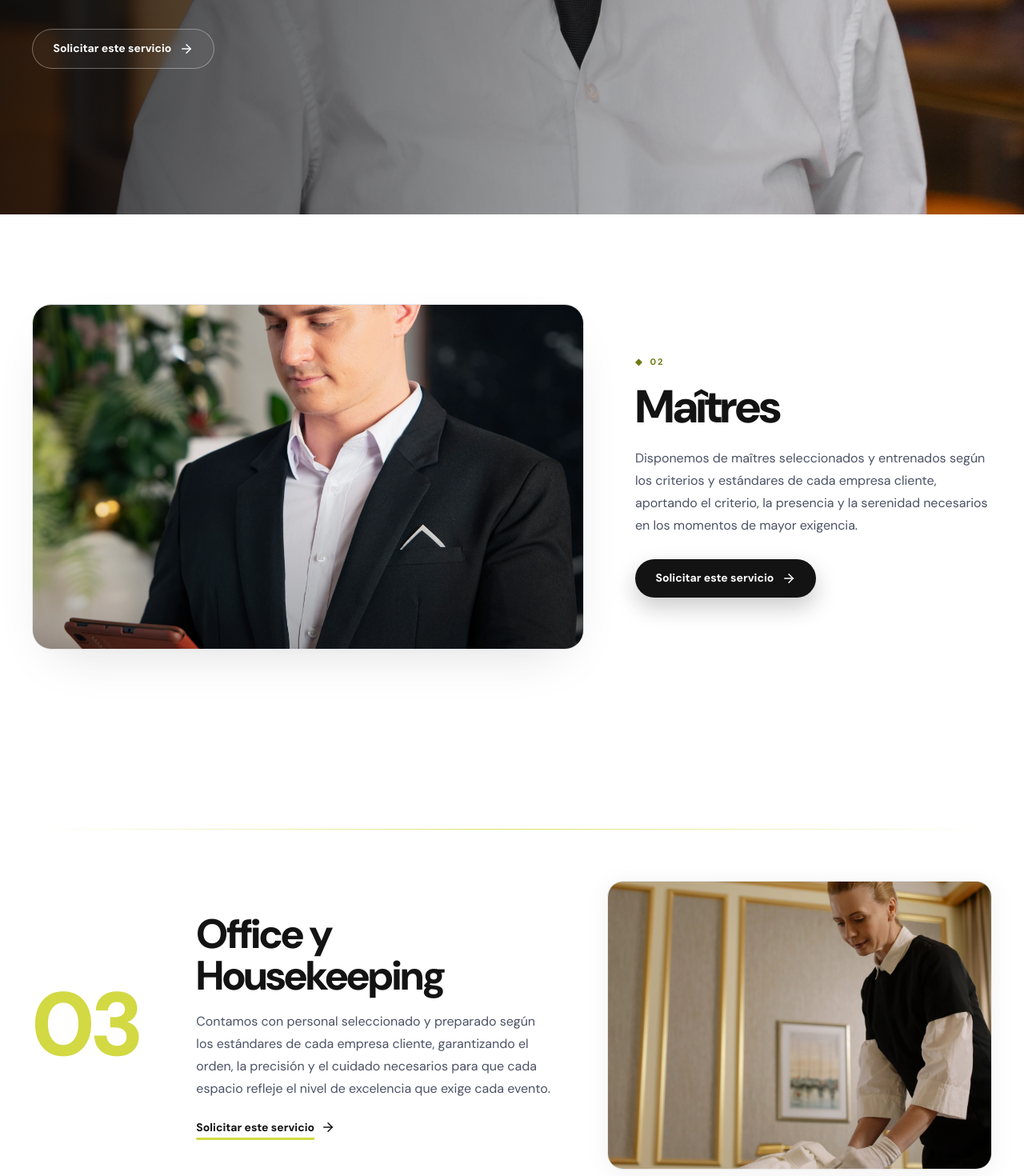
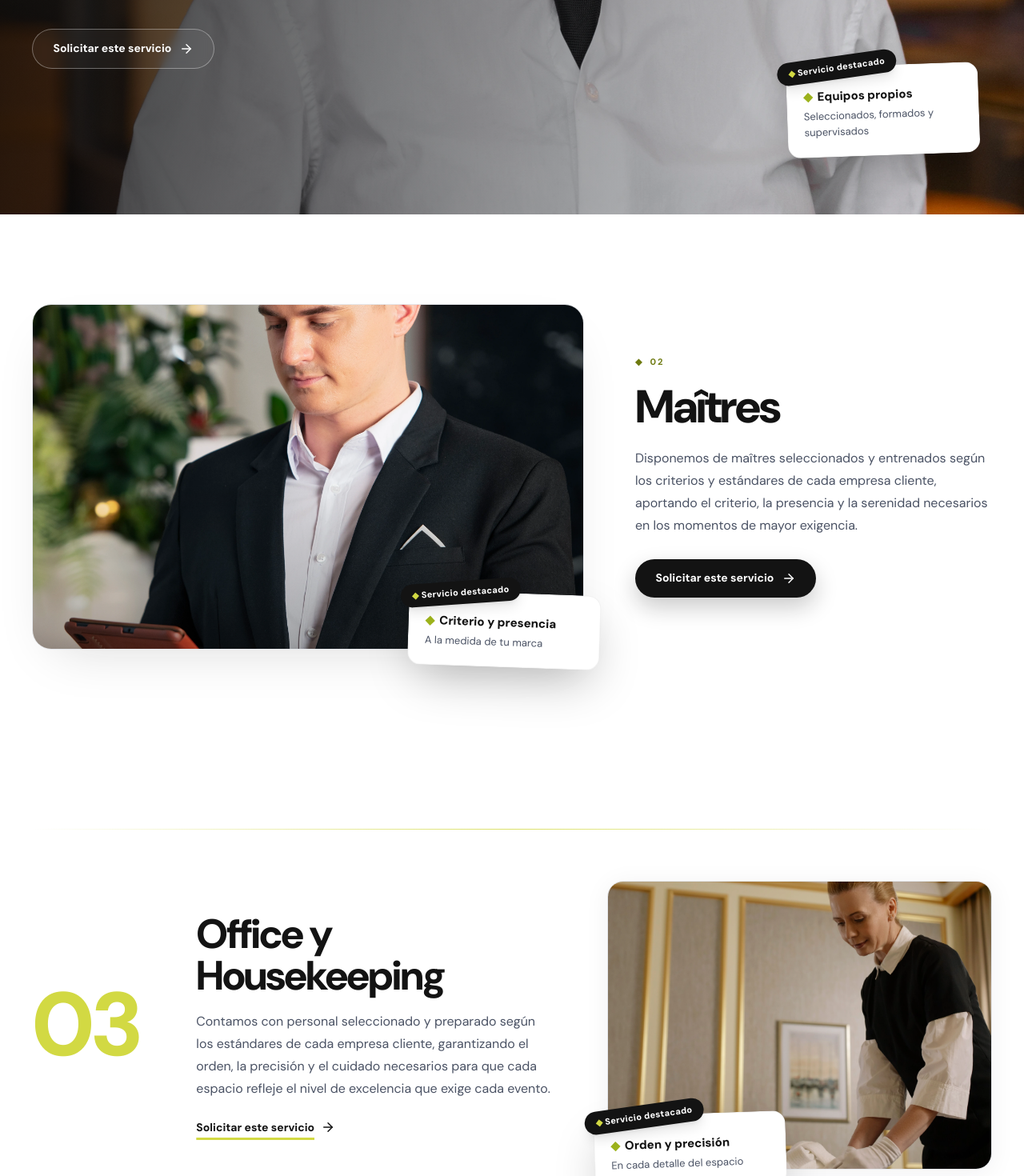
Before and after one commit to roxannaaguilera/premium-work-web, a Next.js app in the folder premium_work/: page / in a window 1280 px wide. Shown: the part 1580-3050 px from the top of the page at 80% size. Built offline with nearby package versions, Linux system fonts and the light colour scheme.

Commit message:
feat: tarjetas flotantes pop-up estilo Contra en servicios
- Nuevo componente PopCard: entrada con spring + flotación continua
- Pastilla 'Servicio destacado' y tarjeta con titular por servicio
- Colocadas en los 3 layouts (cinematic, split, editorial)

```diff
--- a/premium_work/components/Features.tsx
+++ b/premium_work/components/Features.tsx
@@ -13,10 +13,14 @@ const services: Array<{
   position: string;
   layout: Layout;
   flip?: boolean;
+  badgeTitle: string;
+  badgeSub: string;
 }> = [
   {
     title: "Camareros/as",
     copy: "Cada servicio de sala es ejecutado por profesionales propios, cuidadosamente seleccionados, formados en nuestros estándares y supervisados durante toda la prestación, garantizando agilidad y coherencia con la atmósfera del evento.",
+    badgeTitle: "Equipos propios",
+    badgeSub: "Seleccionados, formados y supervisados",
     slug: "camareros",
     src: "/images/serv-1-display.webp",
     position: "object-[50%_50%]",
@@ -25,6 +29,8 @@ const services: Array<{
   {
     title: "Maîtres",
     copy: "Disponemos de maîtres seleccionados y entrenados según los criterios y estándares de cada empresa cliente, aportando el criterio, la presencia y la serenidad necesarios en los momentos de mayor exigencia.",
+    badgeTitle: "Criterio y presencia",
+    badgeSub: "A la medida de tu marca",
     slug: "maitres",
     src: "/images/serv-2-display.webp",
     position: "object-[50%_center]",
@@ -33,6 +39,8 @@ const services: Array<{
   {
     title: "Office y Housekeeping",
     copy: "Contamos con personal seleccionado y preparado según los estándares de cada empresa cliente, garantizando el orden, la precisión y el cuidado necesarios para que cada espacio refleje el nivel de excelencia que exige cada evento.",
+    badgeTitle: "Orden y precisión",
+    badgeSub: "En cada detalle del espacio",
     slug: "office-y-housekeeping",
     src: "/images/serv-3-display.webp",
     position: "object-[50%_87%]",
@@ -41,6 +49,8 @@ const services: Array<{
   {
     title: "Hostess",
     copy: "Disponemos de personal de recepción seleccionado y formado según nuestros estándares y las necesidades de cada empresa cliente, garantizando una bienvenida cuidada, una atención impecable y una presencia acorde con la imagen y el nivel de cada evento.",
+    badgeTitle: "Bienvenida impecable",
+    badgeSub: "Acorde a tu imagen",
     slug: "hostess",
     src: "/images/serv-4-display.webp",
     position: "object-[50%_9%]",
@@ -49,6 +59,8 @@ const services: Array<{
   {
     title: "Personal de cocina",
     copy: "Contamos con personal de cocina seleccionado y preparado para integrarse con agilidad en cada equipo, aportando orden, precisión y capacidad de respuesta para garantizar el correcto desarrollo del servicio incluso en los momentos de mayor exigencia.",
+    badgeTitle: "Integración ágil",
+    badgeSub: "En tu equipo desde el día uno",
     slug: "personal-de-cocina",
     src: "/images/serv-5-display.webp",
     position: "object-[50%_center]",
@@ -58,6 +70,8 @@ const services: Array<{
   {
     title: "Supervisores",
     copy: "Nuestros supervisores coordinan y acompañan al equipo durante toda la prestación, asegurando el cumplimiento de los estándares acordados, anticipándose a las necesidades del servicio y garantizando que cada detalle se ejecute con precisión y coherencia.",
+    badgeTitle: "Supervisión incluida",
+    badgeSub: "Durante todo el servicio",
     slug: "supervisores",
     src: "/images/serv-6-display.webp",
     position: "object-[50%_center]",
@@ -79,6 +93,35 @@ const mobileActions = [
     position: "object-[50%_center]",
   },
 ];
+
+function PopCard({ title, sub, className, rotateClass, reducedMotion, delay = 0.35 }: {
+  title: string; sub: string; className?: string; rotateClass?: string; reducedMotion: boolean | null; delay?: number;
+}) {
+  return (
+    <motion.div
+      initial={{ opacity: 0, scale: 0.6, y: 30 }}
+      whileInView={{ opacity: 1, scale: 1, y: 0 }}
+      viewport={{ once: false, amount: 0.4 }}
+      transition={{ type: "spring", stiffness: 260, damping: 20, delay }}
+      aria-hidden="true"
+      className={`absolute z-20 ${className ?? ""}`}
+    >
+      <motion.div
+        animate={reducedMotion ? undefined : { y: [0, -10, 0] }}
+        transition={{ duration: 5, repeat: Infinity, ease: "easeInOut" }}
+        className={`relative w-52 rounded-2xl border border-black/5 bg-white p-4 shadow-[0_24px_60px_-12px_rgba(0,0,0,.28)] md:w-60 md:p-5 ${rotateClass ?? "-rotate-2"}`}
+      >
+        <span className="absolute -top-3.5 -left-3 -rotate-6 rounded-full bg-[#131313] px-3.5 py-1.5 text-[11px] font-extrabold tracking-wide text-white shadow-lg">
+          <span className="text-[#d2d943]" aria-hidden="true">◆</span> Servicio destacado
+        </span>
+        <p className="mt-1.5 flex items-center gap-1.5 text-sm font-extrabold text-[#131313] md:text-[15px]">
+          <span className="text-[#9db31c]" aria-hidden="true">◆</span> {title}
+        </p>
+        <p className="mt-1 text-xs leading-5 text-[#4a5264] md:text-[13px]">{sub}</p>
+      </motion.div>
+    </motion.div>
+  );
+}
 
 function CinematicArticle({ service, index, reducedMotion }: { service: (typeof services)[number]; index: number; reducedMotion: boolean | null }) {
   const number = String(index + 1).padStart(2, "0");
@@ -109,6 +152,12 @@ function CinematicArticle({ service, index, reducedMotion }: { service: (typeof
           <a href={`/solicitar-servicio?servicio=${service.slug}`} className="btn btn-outline-on-dark mt-8">Solicitar este servicio <ArrowRight size={18} aria-hidden="true" /></a>
         </motion.div>
       </div>
+      <PopCard
+        title={service.badgeTitle}
+        sub={service.badgeSub}
+        reducedMotion={reducedMotion}
+        className="bottom-8 right-5 md:bottom-16 md:right-14"
+      />
     </article>
   );
 }
@@ -119,12 +168,13 @@ function SplitArticle({ service, index, reducedMotion }: { service: (typeof serv
   return (
     <article id={service.slug} className="scroll-mt-[calc(5rem+1px)] bg-white">
       <div className="mx-auto grid max-w-[1600px] items-center gap-10 px-5 py-20 md:px-8 lg:grid-cols-12 lg:gap-6 lg:px-10 lg:py-28">
+        <div className={`relative lg:col-span-7 ${flip ? "lg:order-2" : ""}`}>
           <motion.div
             initial={{ opacity: reducedMotion ? 1 : 0, scale: reducedMotion ? 1 : 0.97 }}
             whileInView={{ opacity: 1, scale: 1 }}
             viewport={{ once: false, amount: 0.3 }}
             transition={{ duration: 0.9, ease: "easeOut" }}
-          className={`group relative overflow-hidden rounded-[24px] border border-[#e5e7eb] shadow-[0_24px_64px_-30px_rgba(19,19,19,.18)] lg:col-span-7 ${flip ? "lg:order-2" : ""}`}
+            className="group relative overflow-hidden rounded-[24px] border border-[#e5e7eb] shadow-[0_24px_64px_-30px_rgba(19,19,19,.18)]"
           >
             <img
               src={service.src}
@@ -135,6 +185,14 @@ function SplitArticle({ service, index, reducedMotion }: { service: (typeof serv
             />
             <div className="absolute inset-0 bg-gradient-to-t from-black/25 via-transparent to-transparent transition-opacity duration-700 group-hover:opacity-40" aria-hidden="true" />
           </motion.div>
+          <PopCard
+            title={service.badgeTitle}
+            sub={service.badgeSub}
+            reducedMotion={reducedMotion}
+            rotateClass="rotate-2"
+            className="-bottom-7 right-5 md:-right-5 lg:-bottom-8"
+          />
+        </div>
         <motion.div
           initial={{ opacity: reducedMotion ? 1 : 0, x: reducedMotion ? 0 : flip ? 60 : -60 }}
           whileInView={{ opacity: 1, x: 0 }}
@@ -185,14 +243,22 @@ function EditorialArticle({ service, index, reducedMotion }: { service: (typeof
             whileInView={{ opacity: 1, y: 0 }}
             viewport={{ once: false, amount: 0.3 }}
             transition={{ duration: 0.8, delay: 0.16, ease: "easeOut" }}
-            className="card group relative overflow-hidden lg:col-span-5"
+            className="relative lg:col-span-5"
           >
+            <div className="card group relative overflow-hidden">
               <img
                 src={service.src}
                 alt={service.title}
                 loading="lazy"
                 decoding="async"
                 className={`aspect-[4/3] w-full object-cover ${service.position} transition-transform duration-[1200ms] ease-out group-hover:scale-105`}
+              />
+            </div>
+            <PopCard
+              title={service.badgeTitle}
+              sub={service.badgeSub}
+              reducedMotion={reducedMotion}
+              className="-bottom-7 left-5 md:-left-4 lg:-bottom-8"
             />
           </motion.div>
         </div>
```
Lines whose indentation alone changed are shown as unchanged.
